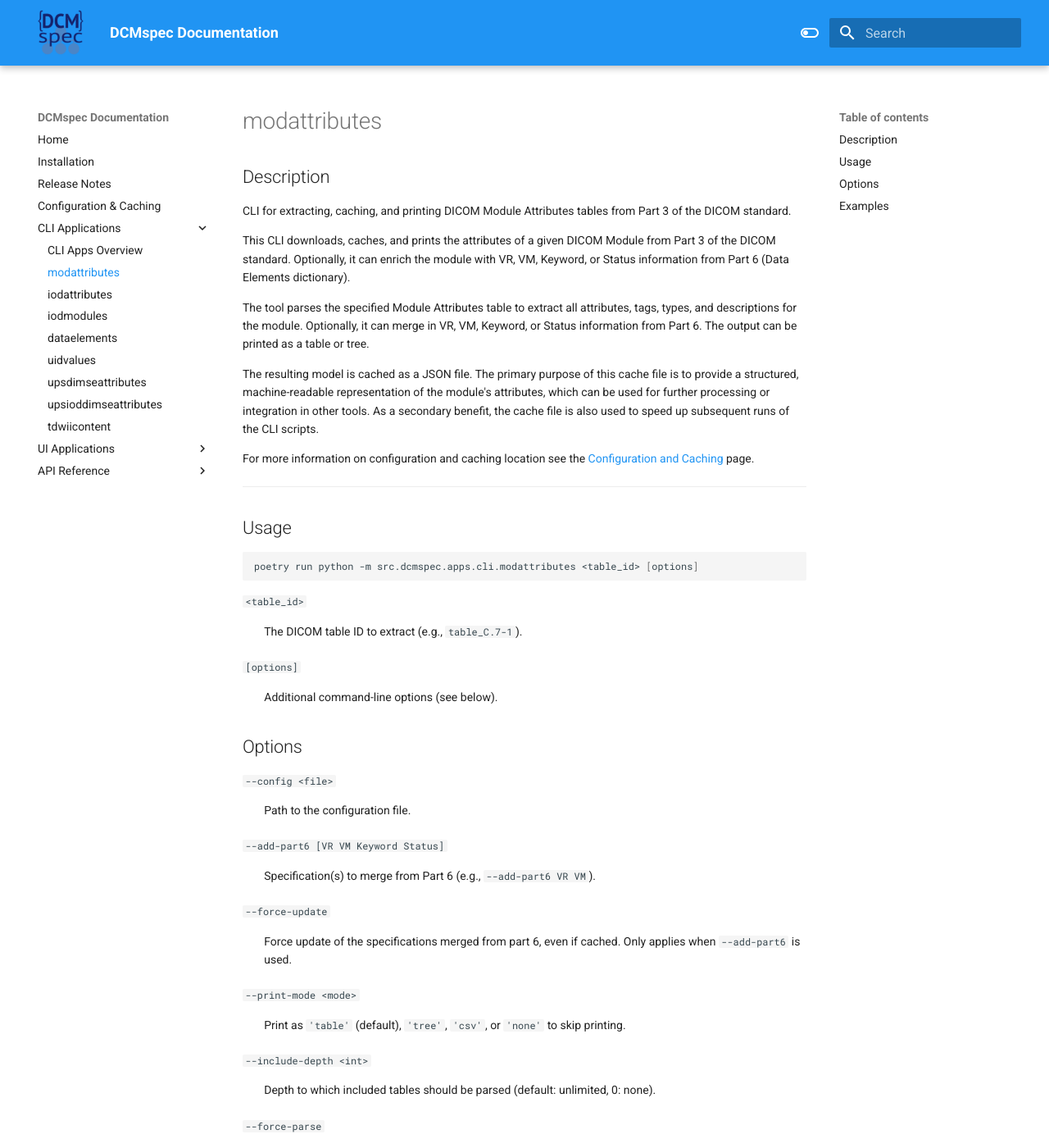
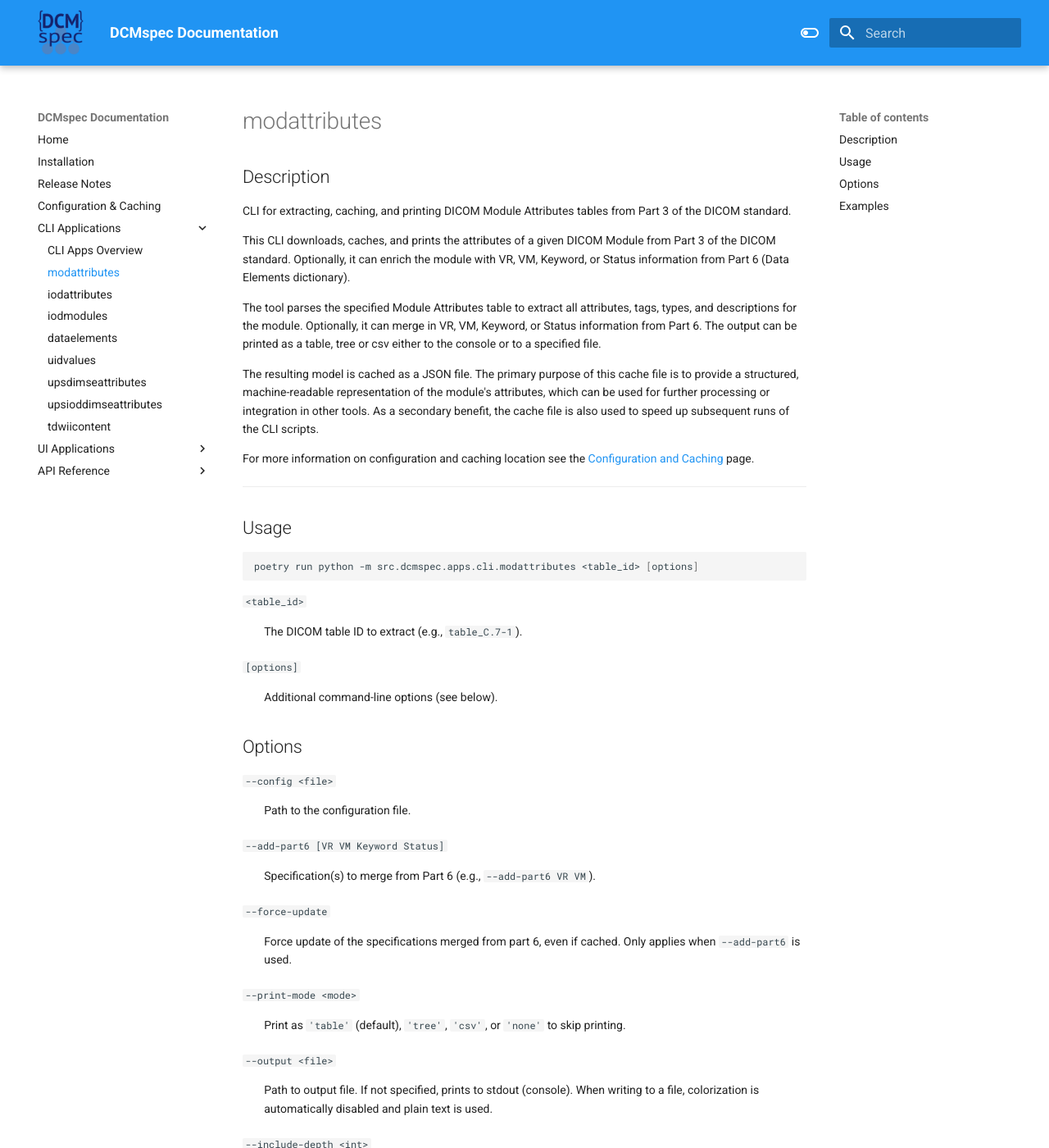
Before and after one commit to dwikler/dcmspec, an MkDocs documentation site: the page built from docs/apps/cli/modattributes.md, in a window 1280 px wide and 1400 px high. Shown: the whole window at 82% size. Built offline with MkDocs 1.6.1 and Material for MkDocs 9.7.7, drawn with Linux system fonts in a browser that asks for light colours; some of the changed text lies outside the part shown.

Commit message:
docs(modattributes): document --output flag for file redirection
- Add --output parameter documentation for writing to files
- Clarify that colorization is automatically disabled for file output
- Add examples for saving output to .txt and .csv files

````diff
--- a/docs/apps/cli/modattributes.md
+++ b/docs/apps/cli/modattributes.md
@@ -6,7 +6,7 @@
 
 This CLI downloads, caches, and prints the attributes of a given DICOM Module from Part 3 of the DICOM standard. Optionally, it can enrich the module with VR, VM, Keyword, or Status information from Part 6 (Data Elements dictionary).
 
-The tool parses the specified Module Attributes table to extract all attributes, tags, types, and descriptions for the module. Optionally, it can merge in VR, VM, Keyword, or Status information from Part 6. The output can be printed as a table or tree.
+The tool parses the specified Module Attributes table to extract all attributes, tags, types, and descriptions for the module. Optionally, it can merge in VR, VM, Keyword, or Status information from Part 6. The output can be printed as a table, tree or csv either to the console or to a specified file.
 
 The resulting model is cached as a JSON file. The primary purpose of this cache file is to provide a structured, machine-readable representation of the module's attributes, which can be used for further processing or integration in other tools. As a secondary benefit, the cache file is also used to speed up subsequent runs of the CLI scripts.
 
@@ -39,6 +39,9 @@
 
 `--print-mode <mode>`
 : Print as `'table'` (default), `'tree'`, `'csv'`, or `'none'` to skip printing.
+
+`--output <file>`
+: Path to output file. If not specified, prints to stdout (console). When writing to a file, colorization is automatically disabled and plain text is used.
 
 `--include-depth <int>`
 : Depth to which included tables should be parsed (default: unlimited, 0: none).
@@ -79,3 +82,15 @@
 ```bash
 poetry run python -m src.dcmspec.apps.cli.modattributes table_C.7-1 --print-mode tree
 ```
+
+To save the output to a file:
+
+```bash
+poetry run python -m src.dcmspec.apps.cli.modattributes table_C.7-1 --output patient_module.txt
+```
+
+To save as CSV to a file:
+
+```bash
+poetry run python -m src.dcmspec.apps.cli.modattributes table_C.7-1 --print-mode csv --output patient_module.csv
+```
````
